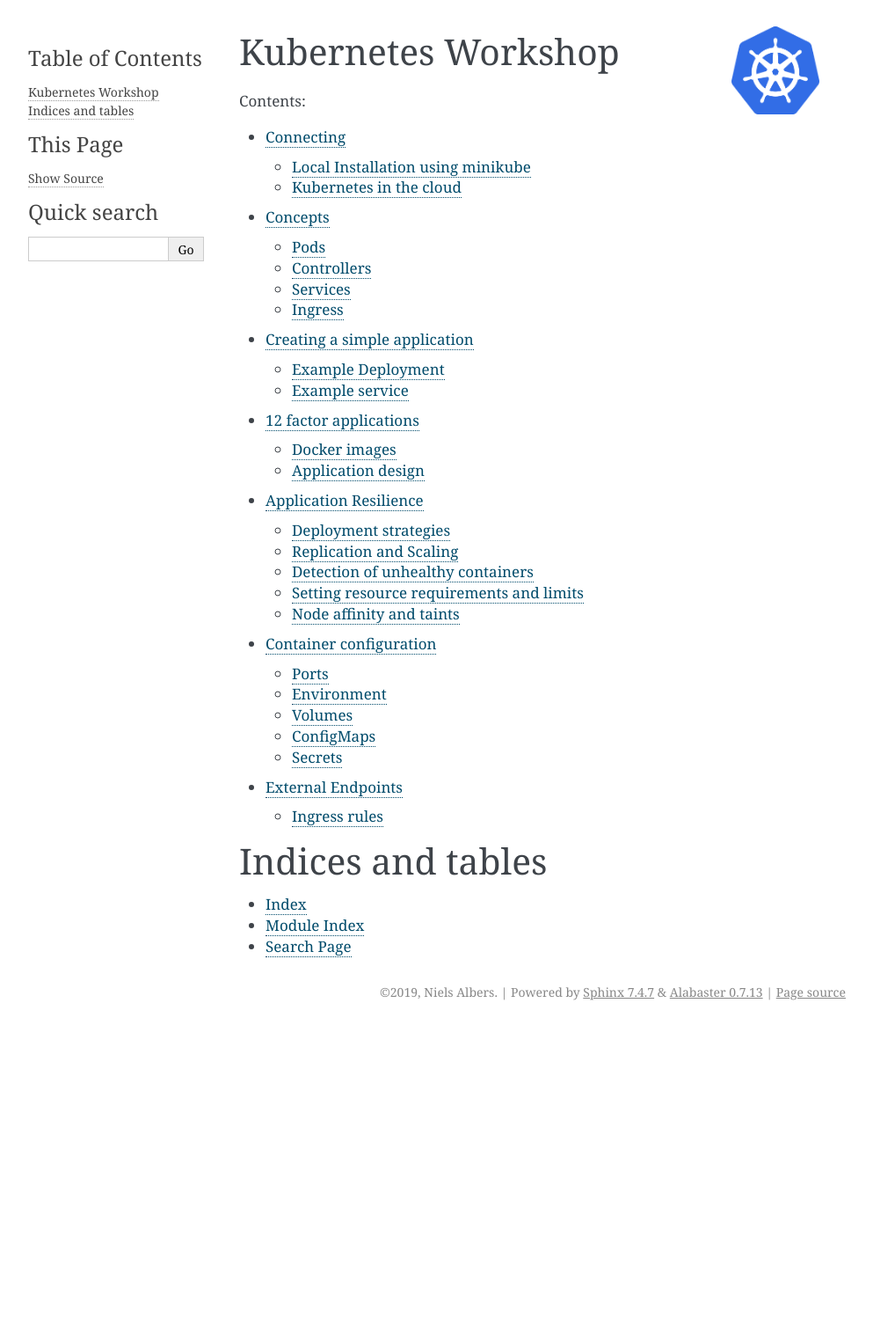
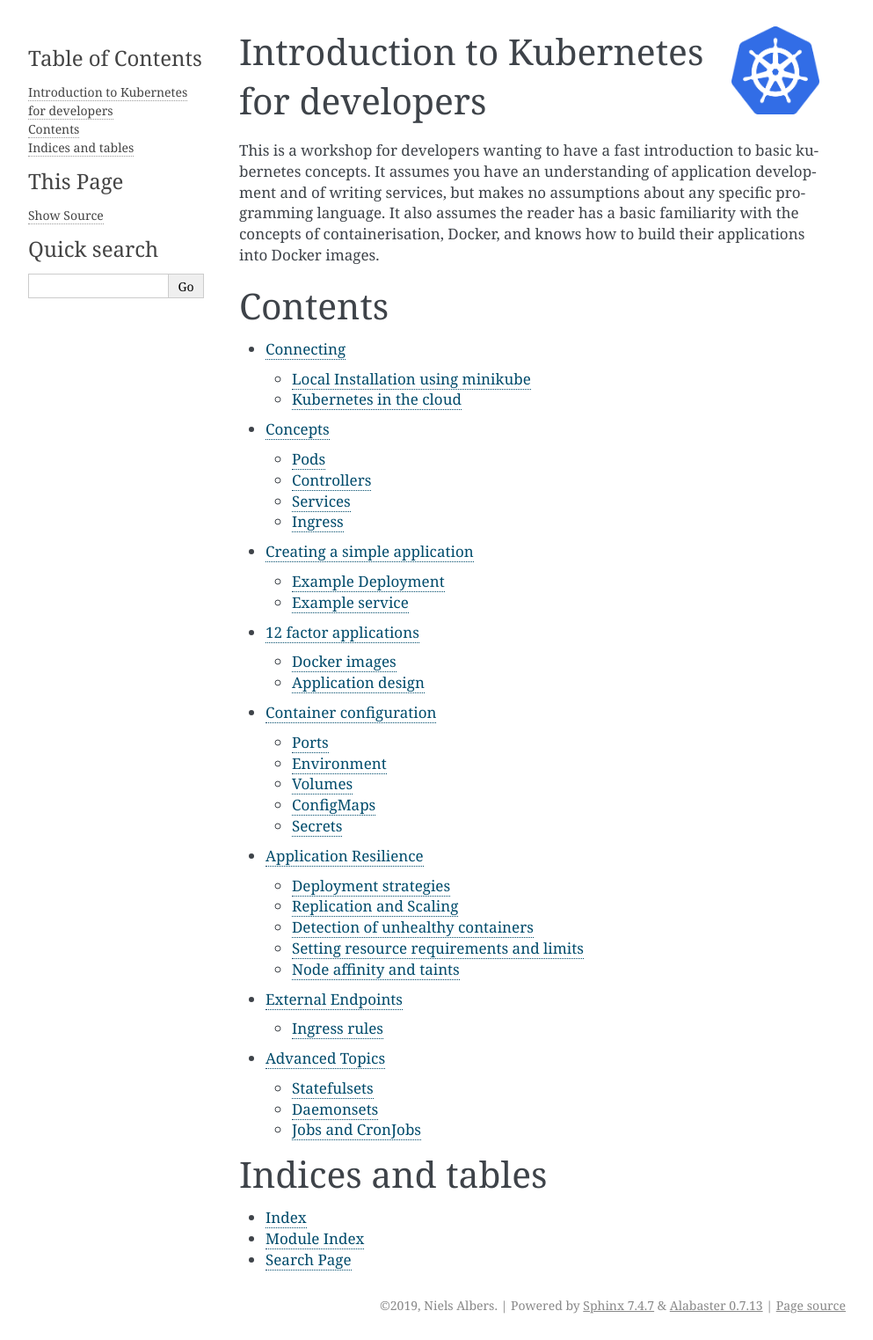
Before and after one commit to nralbers/kubernetes-training, a Sphinx documentation site: the page built from source/index.rst, in a window 1280 px wide. Shown: the whole page at 88% size, without its empty margins (148-1141 px from the left). Built offline with Sphinx 7.4.7, drawn with Linux system fonts in a browser that asks for light colours; before the commit the page ends 1167 px from its top, so only the background shows below that.

Commit message:
Add advanced topics and introduction

```diff
--- a/README.rst
+++ b/README.rst
@@ -1,5 +1,22 @@
-Slides for Kubernetes workshop
-==============================
+.. image:: ./_static/logo.png
+   :height: 100px
+   :width: 100px
+   :alt: Kubernetes Logo
+   :align: right
+
+.. -start-doc-
+
+Introduction to Kubernetes for developers
+=========================================
+
+This is a workshop for developers wanting to have a fast introduction to basic kubernetes concepts. It assumes you have
+an understanding of application development and of writing services, but makes no assumptions about any specific programming
+language.
+It also assumes the reader has a basic familiarity with the concepts of containerisation, Docker, and knows how to
+build their applications into Docker images.
+
+
+.. -end-doc-
 
 If you find this useful, feel free to use in your own workshops, on condition that the content is attributed to me as author.
 
--- a/source/12factor.rst
+++ b/source/12factor.rst
@@ -47,7 +47,8 @@
 VIII. Do not use or assume session affinity exists in your application. Session state must be explicitly managed and
       stored in a backing service.
 
-IX. Application should shutdown gracefully on receiving a SIGTERM signal.
+IX. Application should shutdown gracefully on receiving a SIGTERM signal. Applications should expose a health endpoint,
+    or have other means of detecting a process in an unhealthy state. See :ref:`health_probes` for more information.
 
 XI. Application MUST output logs to stdout only. Using some kind of structured log library, and/or exposing the logs
     as json will allow easy parsing and splitting of log data into categories.
--- a/source/index.rst
+++ b/source/index.rst
@@ -9,21 +9,24 @@
    :alt: Kubernetes Logo
    :align: right
 
-Kubernetes Workshop
-===============================================
+.. include:: ../README.rst
+   :start-after: -start-doc-
+   :end-before: -end-doc-
 
+Contents
+========
 
 .. toctree::
    :maxdepth: 2
-   :caption: Contents:
 
    connecting
    concepts
    basic_application
    12factor
+   container_configuration
    resilience
-   container_configuration
    external_endpoints
+   advanced_topics
 
 
 
--- a/source/resilience.rst
+++ b/source/resilience.rst
@@ -44,6 +44,8 @@
 
 Full documentation on scaling deployments can be found
 `here <https://kubernetes.io/docs/concepts/workloads/controllers/deployment/#scaling-a-deployment>`_
+
+.. _health_probes:
 
 Detection of unhealthy containers
 ---------------------------------
```
Also changed, not shown: source/advanced_topics.rst (added, +59 -0 lines).
